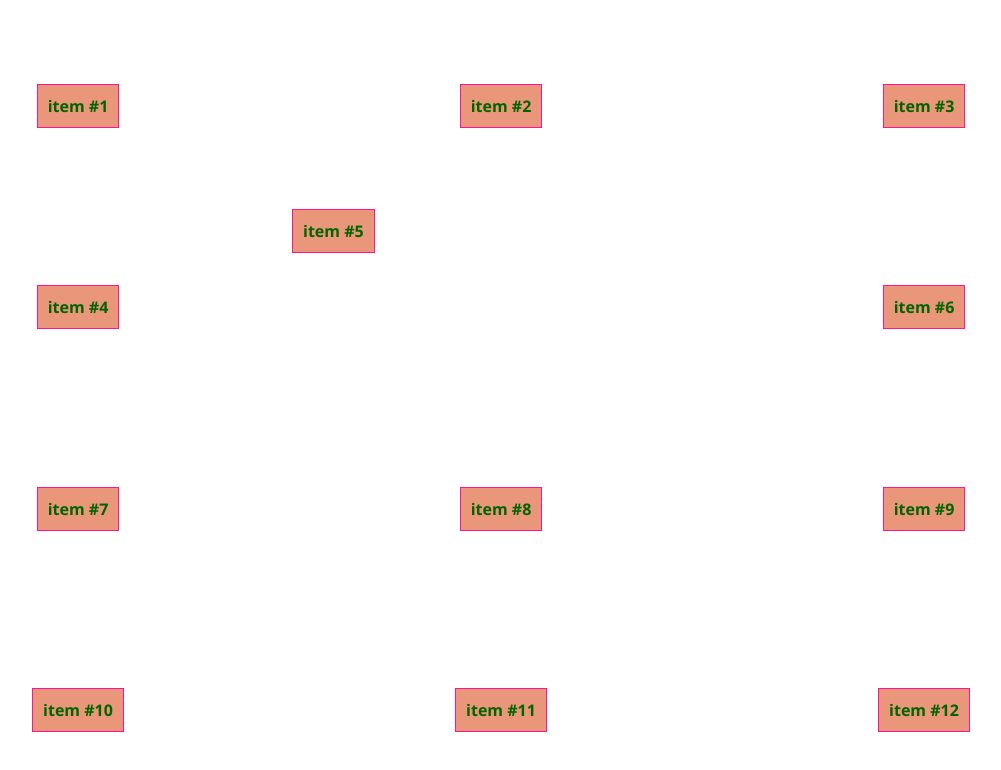
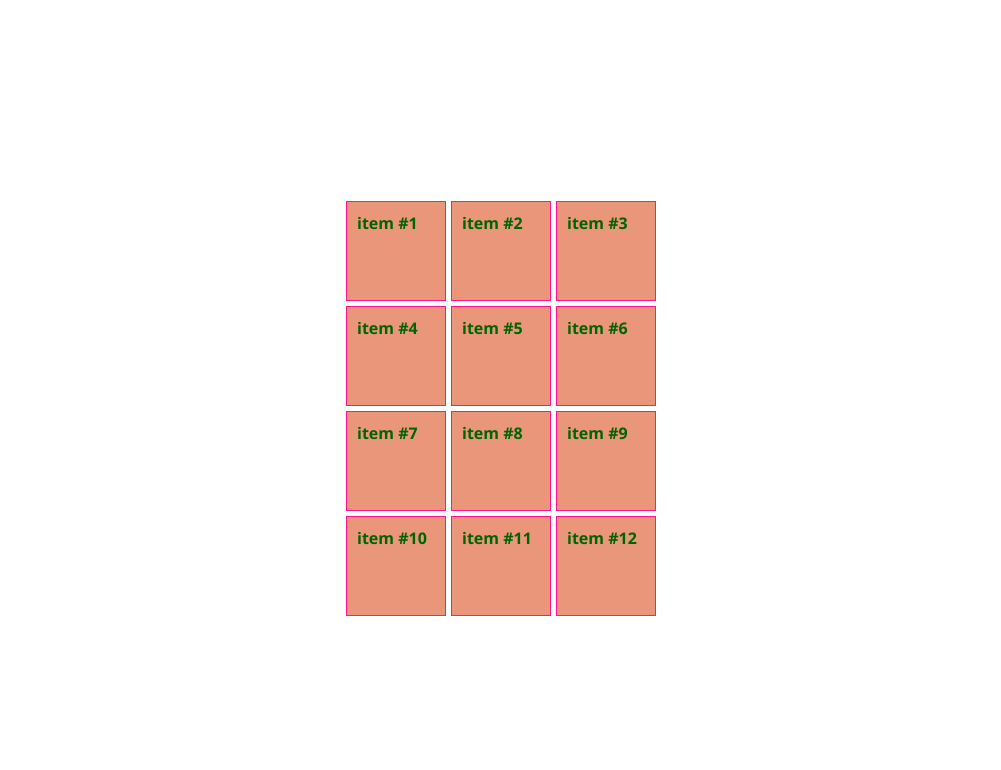
Before and after one commit to andres-reyes-r/CSSGRID, a plain HTML site: page row-size/index.html in a window 1280 px wide. Shown: the whole page, without its empty margins (139-1140 px from the left). Drawn offline with Linux system fonts and the light colour scheme.

Commit message:
jusfify align

```diff
--- a/row-size/estilos/estilos.css
+++ b/row-size/estilos/estilos.css
@@ -7,10 +7,10 @@ body{
     font-family: 'Segoe UI', Tahoma, Geneva, Verdana, sans-serif;
     gap: 5px;
     height: 100vh;
-    grid-template-columns: repeat(3, 1fr) ;
-    grid-template-rows: repeat(4, 1fr);
-    justify-items: center;
-    align-items: center;
+    grid-template-columns: repeat(3, 100px) ;
+    grid-template-rows: repeat(4, 100px);
+    justify-content: center;
+    align-content: center;
 }
 
 .item{
@@ -20,8 +20,8 @@ body{
 }
 
 .item:nth-of-type(5){
-    align-self: start;
-    justify-self: start;
+    /* align-self: start;
+    justify-self: start; */
 }
 
 .header{
```
